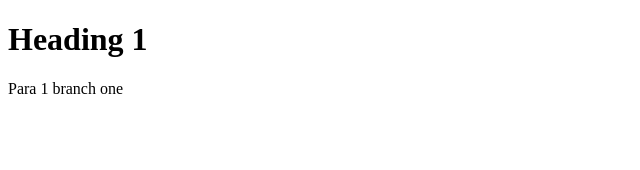
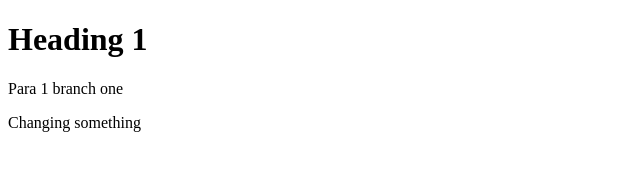
Before and after one commit to Kshitiz-sunstone/gittest, a plain HTML site: page index.html in a window 1280 px wide. Shown: the whole page, without its empty margins (0-640 px from the left). Drawn offline with Linux system fonts and the light colour scheme.

Commit message:
On branch one new commit

```diff
--- a/index.html
+++ b/index.html
@@ -8,5 +8,6 @@
 <body>
     <h1>Heading 1</h1>
     <p>Para 1 branch one</p>
+    <p>Changing something</p>
 </body>
 </html>
```
